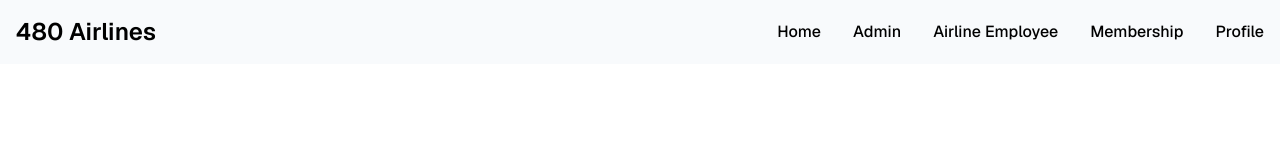
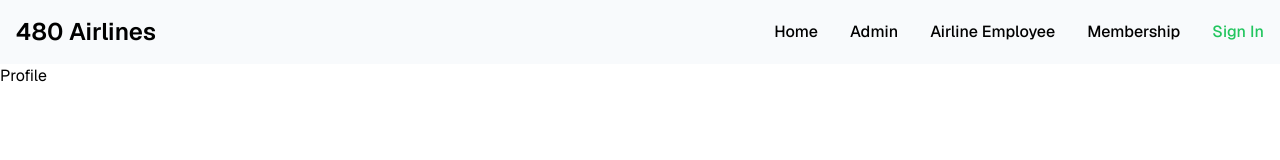
Before and after one commit to justin-phxm/480-airlines, a Next.js app: page /profile in a window 1280 px wide. Shown: the top 160 px of the page. Built offline with nearby package versions, Linux system fonts and the light colour scheme; no server answers.

Commit message:
update navbar component

```diff
--- a/next.config.js
+++ b/next.config.js
@@ -5,6 +5,17 @@
 await import("./src/env.js");
 
 /** @type {import("next").NextConfig} */
-const config = {};
+const config = {
+  images: {
+    remotePatterns: [
+      {
+        protocol: "https",
+        hostname: "cdn.discordapp.com",
+        port: "",
+        pathname: "/**",
+      },
+    ],
+  },
+};
 
 export default config;
--- a/package.json
+++ b/package.json
@@ -25,6 +25,7 @@
     "@t3-oss/env-nextjs": "^0.10.1",
     "@tanstack/react-query": "^5.36.0",
     "aos": "^2.3.4",
+    "flowbite-react": "^0.9.0",
     "geist": "^1.3.0",
     "next": "^14.2.1",
     "next-auth": "^4.24.6",
--- a/src/app/(protected)/profile/Component.tsx
+++ /dev/null
@@ -1,23 +0,0 @@
-import Link from "next/link";
-import React from "react";
-import { getServerAuthSession } from "~/server/auth";
-import Avatar from "@mui/material/Avatar";
-export default async function Component() {
-  const session = await getServerAuthSession();
-  if (session) {
-    const { name, image } = session.user;
-    return (
-      <>
-        <Avatar alt={name ?? ""} src={image ?? ""} />
-
-        <p>Currently logged in user: {name}</p>
-        <Link
-          className="rounded bg-red-500 p-2"
-          href={session ? "/api/auth/signout" : "/api/auth/signin"}
-        >
-          Sign Out
-        </Link>
-      </>
-    );
-  }
-}
--- a/src/app/(protected)/profile/page.tsx
+++ b/src/app/(protected)/profile/page.tsx
@@ -1,10 +1,3 @@
-import React from "react";
-import Component from "./Component";
-
 export default function page() {
-  return (
-    <section className="flex-1">
-      <Component />
-    </section>
-  );
+  return <section className="flex-1">Profile</section>;
 }
--- /dev/null
+++ b/src/app/components/LoginStatus.tsx
@@ -0,0 +1,20 @@
+"use client";
+
+import { useSession } from "next-auth/react";
+import Link from "next/link";
+import UserProfile from "./UserProfile";
+
+export default function LoginStatus() {
+  const { data: session } = useSession();
+  return (
+    <li>
+      {session ? (
+        <UserProfile session={session} />
+      ) : (
+        <Link href={"/api/auth/signin"} className="text-green-500">
+          Sign In
+        </Link>
+      )}
+    </li>
+  );
+}
--- a/src/app/components/Navbar.tsx
+++ b/src/app/components/Navbar.tsx
@@ -1,11 +1,11 @@
 import Link from "next/link";
+import LoginStatus from "./LoginStatus";
 export default function Navbar() {
   const routes = [
     { name: "Home", href: "/" },
     { name: "Admin", href: "/admin" },
     { name: "Airline Employee", href: "/employee" },
     { name: "Membership", href: "/membership" },
-    { name: "Profile", href: "/profile" },
   ];
   return (
     <>
@@ -17,12 +17,13 @@ export default function Navbar() {
           >
             480 Airlines
           </Link>
-          <ul className="flex flex-col font-medium md:flex-row md:space-x-8 rtl:space-x-reverse dark:text-white">
+          <ul className="flex flex-col items-center font-medium md:flex-row md:space-x-8 rtl:space-x-reverse dark:text-white">
             {routes.map((route) => (
               <li key={route.name} className=" hover:text-indigo-500">
                 <Link href={route.href}>{route.name}</Link>
               </li>
             ))}
+            <LoginStatus />
           </ul>
         </div>
       </nav>
--- /dev/null
+++ b/src/app/components/UserProfile.tsx
@@ -0,0 +1,34 @@
+"use client";
+import { Dropdown } from "flowbite-react";
+import type { Session } from "next-auth";
+import Image from "next/image";
+import Link from "next/link";
+export default function UserProfile({ session }: { session: Session }) {
+  const imageSrc = session.user?.image ?? "";
+  return (
+    <Dropdown
+      inline
+      label={
+        <Image
+          src={imageSrc}
+          width={45}
+          height={45}
+          alt="profile image"
+          className="rounded-full text-sm"
+        />
+      }
+    >
+      <Dropdown.Header>
+        <div className="font-bold capitalize">{session.user?.name}</div>
+        <div> {session.user?.email}</div>
+      </Dropdown.Header>
+
+      <Dropdown.Item className=" hover:bg-slate-200/50">
+        <Link href="/profile"> Profile</Link>
+      </Dropdown.Item>
+      <Dropdown.Item className="text-red-500 hover:bg-slate-200/50">
+        <Link href="/api/auth/signout">Sign out</Link>
+      </Dropdown.Item>
+    </Dropdown>
+  );
+}
```
Also changed, not shown: 1 other file (tests, documents, lock files or other folders).
